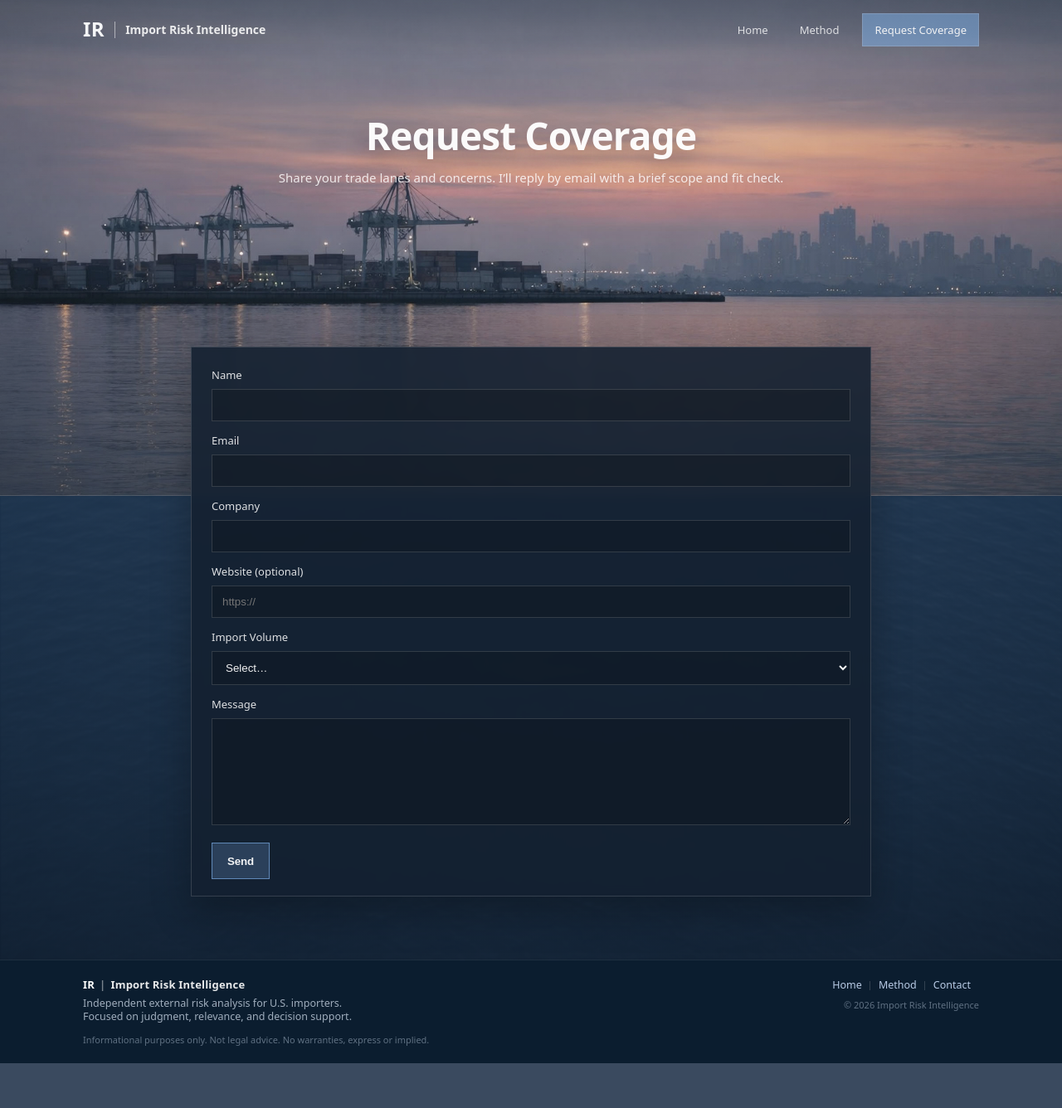
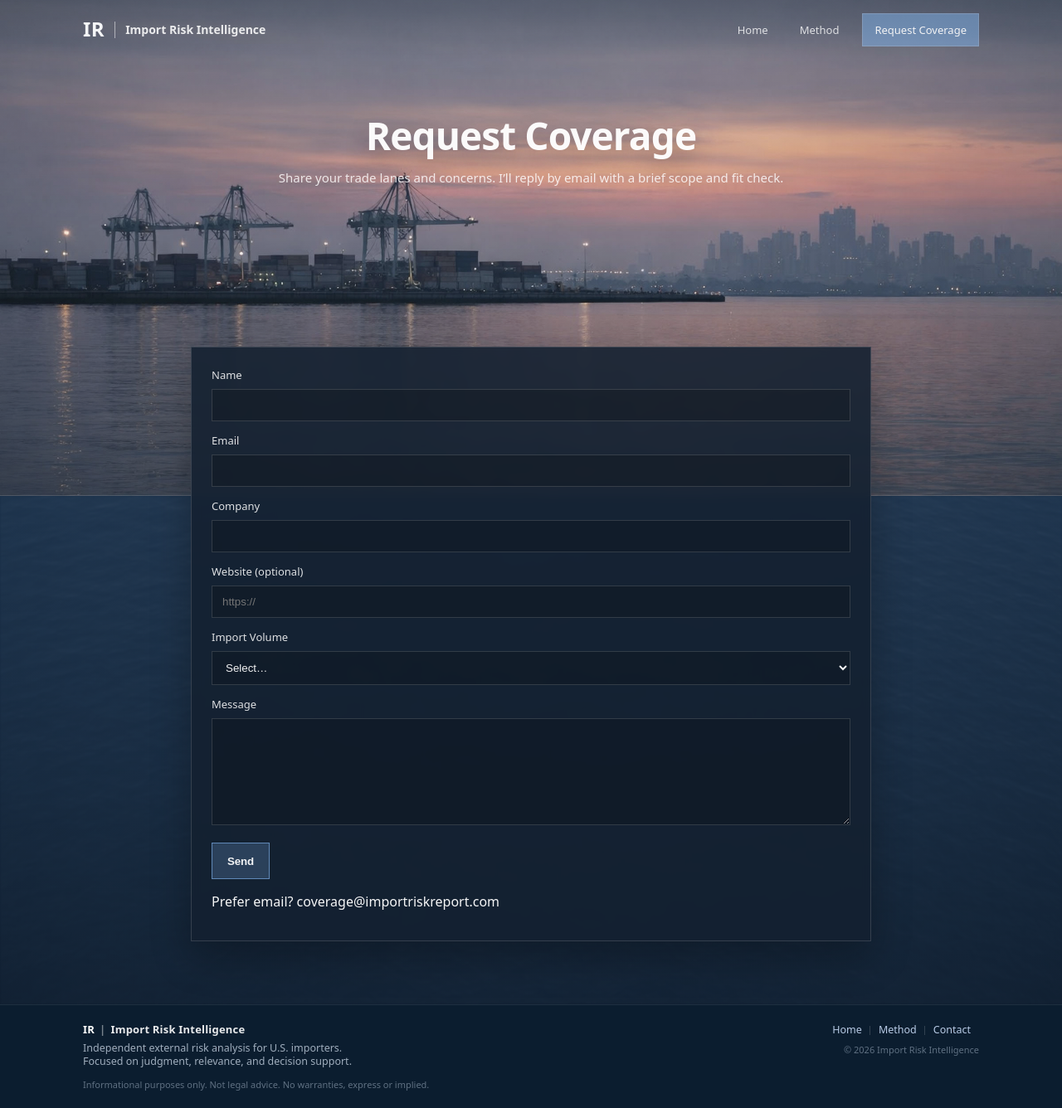
Before and after one commit to importrisk/import-risk-intelligence-site, a Jekyll site: the page built from contact.html, in a window 1280 px wide. Shown: the whole page at 83% size. Built offline with Jekyll 4.4.1, drawn with Linux system fonts in a browser that asks for light colours; before the commit the page ends 1282 px from its top, so only the background shows below that.

Commit message:
Update contact.html

```diff
--- a/contact.html
+++ b/contact.html
@@ -70,6 +70,10 @@ description: Contact Import Risk Intelligence.
 
 <div class="cs-actions">
   <button class="cs-button" type="submit">Send</button>
+
+  <p class="cs-direct">
+    Prefer email? <a href="mailto:coverage@importriskreport.com">coverage@importriskreport.com</a>
+  </p>
 </div>
 
       </form>
```
Lines whose indentation alone changed are shown as unchanged.
